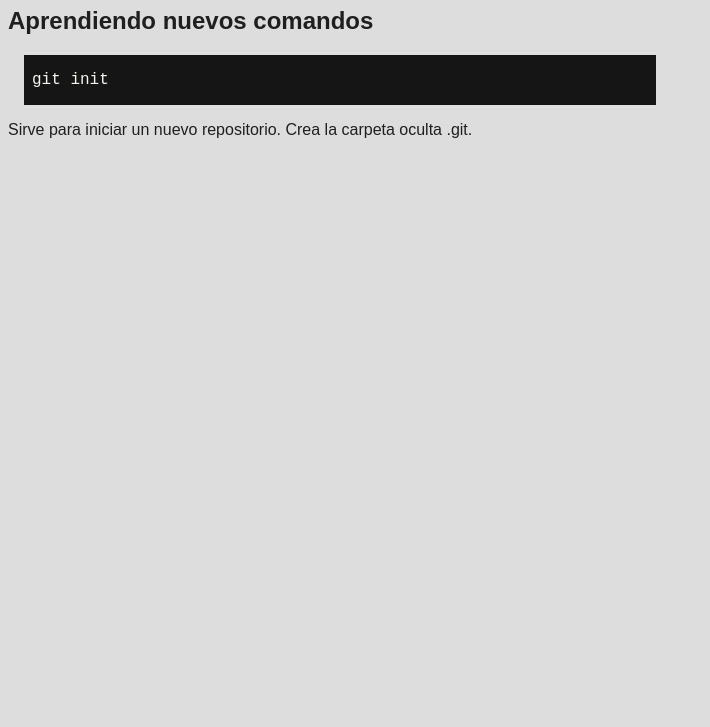
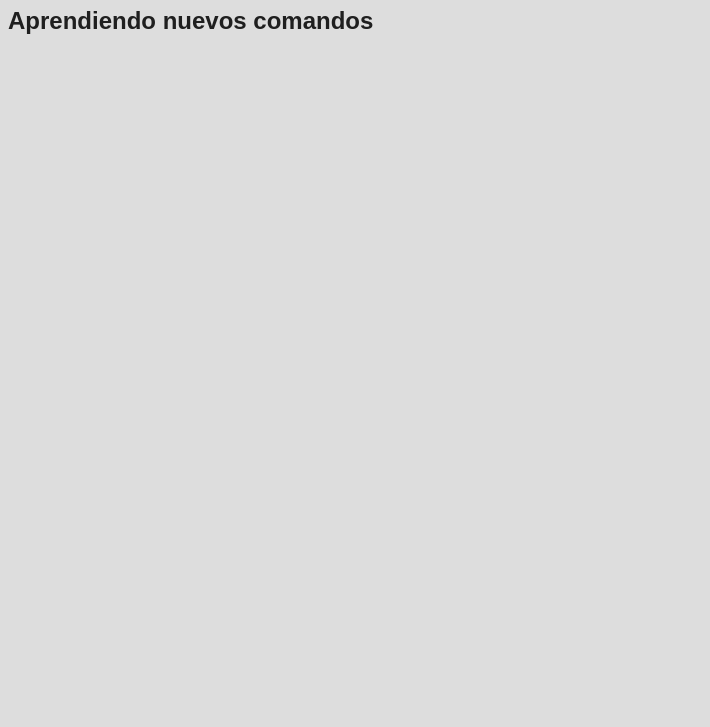
Before and after one commit to danyhoshi/proyectoII, a website: page index.html in a window 1280 px wide. Shown: the part 73-800 px from the top of the page, without its empty margins (0-710 px from the left). Drawn offline with Linux system fonts and the light colour scheme.

Commit message:
Revert "Add test 1"
This reverts commit 37472c05b529d91e20de58a88de5241d612fe7be.

```diff
--- a/index.html
+++ b/index.html
@@ -10,10 +10,5 @@
 <body>
     <h1>INTRODUCCIÓN A GIT</h1>
     <h2>Aprendiendo nuevos comandos</h2>
-    <div>
-        <p class="codigo">git init</p>
-    </div>
-
-    <p> Sirve para iniciar un nuevo repositorio. Crea la carpeta oculta .git.</p>
 </body>
 </html>
```
